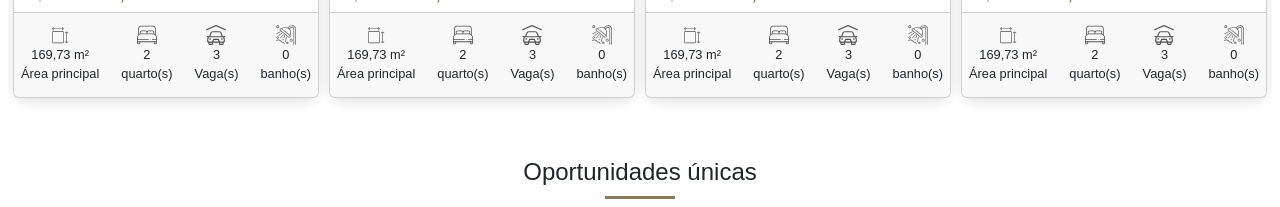
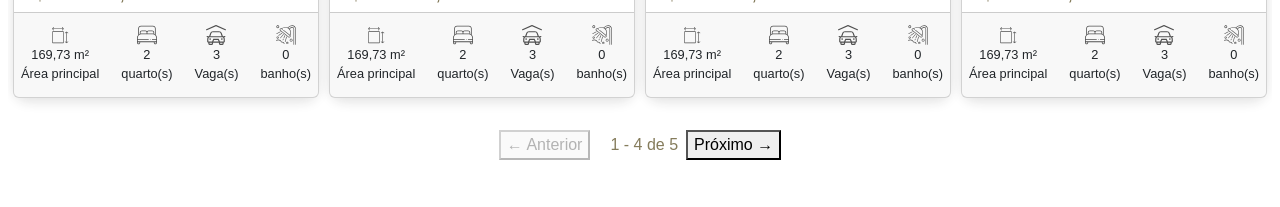
Before and after one commit to thiagoabreu72/imobiliarias, an Angular app in the folder site-imobiliaria/: page / in a window 1280 px wide. Shown: the part 1320-1527 px from the top of the page. Built offline with nearby package versions, Linux system fonts and the light colour scheme.

Commit message:
implementaod botoes proximo

```diff
--- a/site-imobiliaria/src/app/components/imovel-destaque/imovel-destaque.html
+++ b/site-imobiliaria/src/app/components/imovel-destaque/imovel-destaque.html
@@ -67,4 +67,15 @@
       </div>
     </ng-container>
   </div>
+  <div class="carrossel-nav" style="display: flex; justify-content: center; align-items: center; margin-top: 16px;">
+    <button class="carrossel-btn" (click)="prevCard()" [disabled]="startIndex === 0" style="margin-right: 12px;">
+      &#8592; Anterior
+    </button>
+    <span style="font-size: 1rem; color: #857c5c; margin: 0 8px;">
+      {{startIndex + 1}} - {{startIndex + visibleCards.length}} de {{cards.length}}
+    </span>
+    <button class="carrossel-btn" (click)="nextCard()" [disabled]="startIndex + visibleCards.length >= cards.length">
+      Próximo &#8594;
+    </button>
+  </div>
 </div>
```
